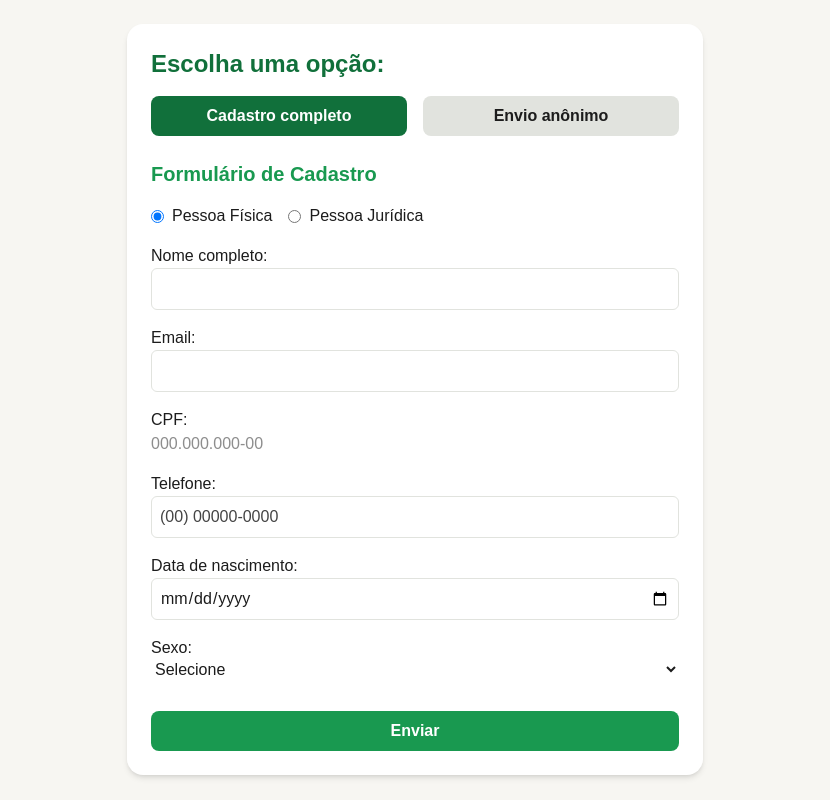
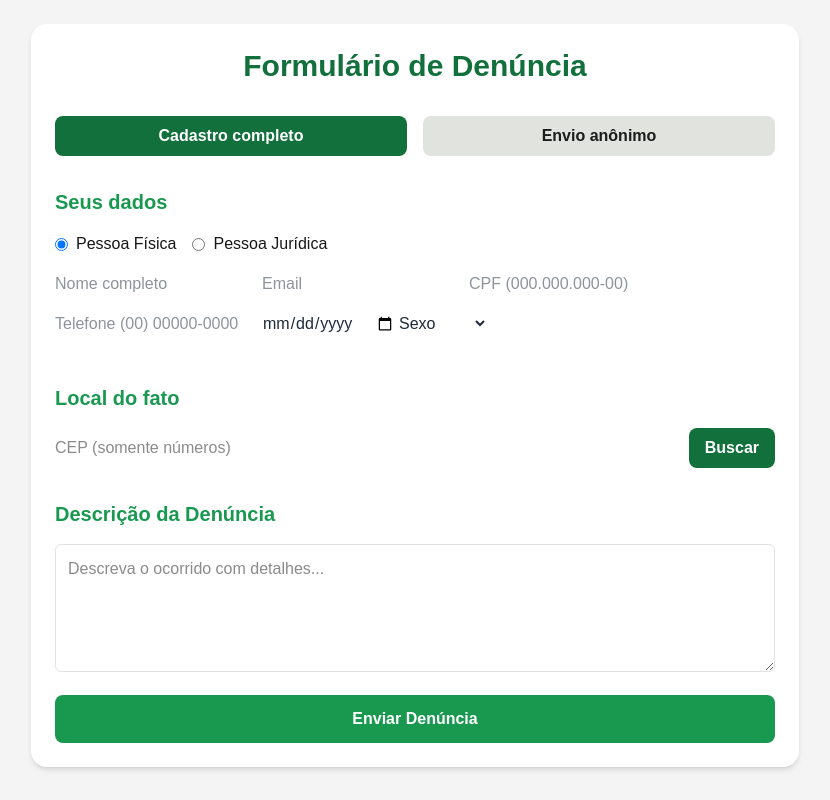
Before and after one commit to Bestofef-afk/Sistema-de-denuncias-de-problemas-urbanos, a Next.js app in the folder sistemadenuncia/: page /pages/formulario in a window 1280 px wide. Both pictures are taken after a click on the button "Cadastro completo". Shown: the whole page, without its empty margins (225-1055 px from the left). Built offline with nearby package versions, Linux system fonts and the light colour scheme.

Commit message:
atualização dia 19 1.0

```diff
--- a/sistemadenuncia/package.json
+++ b/sistemadenuncia/package.json
@@ -9,17 +9,11 @@
     "lint": "next lint"
   },
   "dependencies": {
-<<<<<<< Updated upstream
     "mysql2": "^3.14.1",
     "next": "15.3.2",
     "next-connect": "^1.0.0",
     "react": "^19.0.0",
     "react-dom": "^19.0.0"
-=======
-    "next": "15.3.2",
-    "react": "^19.1.0",
-    "react-dom": "^19.1.0"
->>>>>>> Stashed changes
   },
   "devDependencies": {
     "@tailwindcss/postcss": "^4",
--- a/sistemadenuncia/src/app/pages/formulario/page.jsx
+++ b/sistemadenuncia/src/app/pages/formulario/page.jsx
@@ -1,38 +1,71 @@
 'use client';
-import { useState } from 'react';
+import { useState, useEffect } from "react";
+import axios from "axios";
 
-function cadastro() {
+export default function DenunciaFormulario() {
     const [opcao, setOpcao] = useState(null);
     const [tipoPessoa, setTipoPessoa] = useState('fisica');
+    const [cep, setCep] = useState("");
+    const [endereco, setEndereco] = useState(null);
+    const [erroCep, setErroCep] = useState("");
+    const [mounted, setMounted] = useState(false);
+
+    useEffect(() => {
+        setMounted(true);
+    }, []);
+
+    async function buscarCep(e) {
+        e.preventDefault();
+        setErroCep("");
+        setEndereco(null);
+
+        if (!cep.match(/^\d{8}$/)) {
+            setErroCep("Digite um CEP válido com 8 dígitos.");
+            return;
+        }
+
+        try {
+            const res = await axios.get(`https://viacep.com.br/ws/${cep}/json/`);
+            if (res.data.erro) {
+                setErroCep("CEP não encontrado.");
+            } else {
+                setEndereco(res.data);
+            }
+        } catch (err) {
+            setErroCep("Erro ao buscar o CEP.");
+        }
+    }
+
+    function handleSubmit(e) {
+        e.preventDefault();
+        alert("Denúncia enviada com sucesso! (mock)");
+    }
 
     return (
-        <div className="min-h-screen bg-[#F7F6F2] text-[#1C1C1C] flex flex-col items-center p-6">
-            <div className="max-w-xl w-full bg-white p-6 rounded-2xl shadow-md">
-                <h2 className="text-2xl font-bold text-[#11703B] mb-4">Escolha uma opção:</h2>
-                <div className="flex gap-4 mb-6">
+        <main className="min-h-screen bg-[#f4f4f4] flex flex-col items-center p-6">
+            <section className="max-w-3xl w-full bg-white p-6 rounded-2xl shadow-md space-y-8">
+                <h2 className="text-3xl font-bold text-[#11703B] text-center">Formulário de Denúncia</h2>
+
+                {/* Escolha de Opção */}
+                <div className="flex gap-4">
                     <button
-                        className={`flex-1 py-2 px-4 rounded-lg font-semibold ${opcao === 'cadastro'
-                            ? 'bg-[#11703B] text-white'
-                            : 'bg-[#E1E3DE] text-[#1C1C1C]'
-                            }`}
+                        className={`flex-1 py-2 px-4 rounded-lg font-semibold ${opcao === 'cadastro' ? 'bg-[#11703B] text-white' : 'bg-[#E1E3DE] text-[#1C1C1C]'}`}
                         onClick={() => setOpcao('cadastro')}
                     >
                         Cadastro completo
                     </button>
                     <button
-                        className={`flex-1 py-2 px-4 rounded-lg font-semibold ${opcao === 'anonimo'
-                            ? 'bg-[#11703B] text-white'
-                            : 'bg-[#E1E3DE] text-[#1C1C1C]'
-                            }`}
+                        className={`flex-1 py-2 px-4 rounded-lg font-semibold ${opcao === 'anonimo' ? 'bg-[#11703B] text-white' : 'bg-[#E1E3DE] text-[#1C1C1C]'}`}
                         onClick={() => setOpcao('anonimo')}
                     >
                         Envio anônimo
                     </button>
                 </div>
 
+                {/* Formulário de Cadastro */}
                 {opcao === 'cadastro' && (
-                    <form className="flex flex-col gap-4">
-                        <h3 className="text-xl font-semibold text-[#199950]">Formulário de Cadastro</h3>
+                    <div className="space-y-4">
+                        <h3 className="text-xl font-semibold text-[#199950]">Seus dados</h3>
 
                         <div className="flex gap-4">
                             <label className="flex items-center gap-2">
@@ -45,7 +78,6 @@ function cadastro() {
                                 />
                                 Pessoa Física
                             </label>
-
                             <label className="flex items-center gap-2">
                                 <input
                                     type="radio"
@@ -58,103 +90,86 @@ function cadastro() {
                             </label>
                         </div>
 
-                        <label className="flex flex-col">
-                            Nome completo:
-                            <input type="text" name="nome" required className="w-full p-2 border border-[#E1E3DE] rounded-md bg-white text-[#1C1C1C] placeholder:text-[#444444] focus:outline-none focus:ring-2 focus:ring-[#11703B] transition" />
-                        </label>
+                        <input type="text" placeholder="Nome completo" required className="input-field text-gray-800" />
+                        <input type="email" placeholder="Email" required className="input-field text-gray-800" />
 
-                        <label className="flex flex-col">
-                            Email:
-                            <input type="email" name="email" required className="w-full p-2 border border-[#E1E3DE] rounded-md bg-white text-[#1C1C1C] placeholder:text-[#444444] focus:outline-none focus:ring-2 focus:ring-[#11703B] transition" />
-                        </label>
-
-                        {tipoPessoa === 'fisica' && (
-                            <label className="flex flex-col">
-                                CPF:
-                                <input
-                                    type="text"
-                                    name="cpf"
-                                    maxLength="14"
-                                    pattern="\d{3}\.?\d{3}\.?\d{3}-?\d{2}"
-                                    placeholder="000.000.000-00"
-                                    required
-                                    className="input-field"
-                                />
-                            </label>
+                        {tipoPessoa === 'fisica' ? (
+                            <input type="text" placeholder="CPF (000.000.000-00)" pattern="\d{3}\.?\d{3}\.?\d{3}-?\d{2}" required className="input-field text-gray-800" />
+                        ) : (
+                            <input type="text" placeholder="CNPJ (00.000.000/0000-00)" pattern="\d{2}\.?\d{3}\.?\d{3}/?\d{4}-?\d{2}" required className="input-field text-gray-800" />
                         )}
 
-                        {tipoPessoa === 'juridica' && (
-                            <label className="flex flex-col">
-                                CNPJ:
-                                <input
-                                    type="text"
-                                    name="cnpj"
-                                    maxLength="18"
-                                    pattern="\d{2}\.?\d{3}\.?\d{3}/?\d{4}-?\d{2}"
-                                    placeholder="00.000.000/0000-00"
-                                    required
-                                    className="input-field"
-                                />
-                            </label>
-                        )}
-
-                        <label className="flex flex-col">
-                            Telefone:
-                            <input
-                                type="tel"
-                                name="telefone"
-                                pattern="\(?\d{2}\)?\s?\d{4,5}-?\d{4}"
-                                placeholder="(00) 00000-0000"
-                                required
-                                className="w-full p-2 border border-[#E1E3DE] rounded-md bg-white text-[#1C1C1C] placeholder:text-[#444444] focus:outline-none focus:ring-2 focus:ring-[#11703B] transition"
-                            />
-                        </label>
-
-                        <label className="flex flex-col">
-                            Data de nascimento:
-                            <input type="date" name="dataNascimento" required className="w-full p-2 border border-[#E1E3DE] rounded-md bg-white text-[#1C1C1C] placeholder:text-[#444444] focus:outline-none focus:ring-2 focus:ring-[#11703B] transition" />
-                        </label>
-
-                        <label className="flex flex-col">
-                            Sexo:
-                            <select name="sexo" required className="input-field">
-                                <option value="" disabled selected>
-                                    Selecione
-                                </option>
+                        <input type="tel" placeholder="Telefone (00) 00000-0000" pattern="\(?\d{2}\)?\s?\d{4,5}-?\d{4}" required className="input-field text-gray-800" />
+                        <input type="date" required className="input-field text-gray-800" />
+                        <select required className="input-field text-gray-800">
+                            <option value="sexo" disabled selected>Sexo</option>
                             <option value="feminino">Feminino</option>
                             <option value="masculino">Masculino</option>
                             <option value="outro">Outro</option>
                         </select>
-                        </label>
-
-                        <button
-                            type="submit"
-                            className="mt-4 bg-[#199950] hover:bg-[#11703B] text-white py-2 px-4 rounded-lg font-semibold"
-                        >
-                            Enviar
-                        </button>
-                    </form>
+                    </div>
                 )}
 
+                {/* Aviso para envio anônimo */}
                 {opcao === 'anonimo' && (
                     <div className="text-center">
                         <h3 className="text-xl font-semibold text-[#199950] mb-2">Envio Anônimo</h3>
-                        <p className="text-[#444444] mb-4">Você tem certeza que não quer se cadastrar?</p>
-                        <div className="flex gap-4 justify-center">
-                            <button
-                                onClick={() => setOpcao('cadastro')}
-                                className="bg-[#E1E3DE] hover:bg-[#D9A700] text-[#1C1C1C] font-semibold py-2 px-4 rounded-lg"
-                            >
-                                Me cadastrar
-                            </button>
-                            <button className="bg-[#11703B] hover:bg-[#0d5a30] text-white font-semibold py-2 px-4 rounded-lg">
-                                Seguir anonimamente
-                            </button>
-                        </div>
+                        <p className="text-[#444444] mb-4">Você continuará sem se identificar.</p>
                     </div>
                 )}
+
+                {/* Seção do CEP */}
+                <div className="space-y-4">
+                    <h3 className="text-xl font-semibold text-[#199950]">Local do fato</h3>
+                    <form onSubmit={buscarCep} className="flex gap-4">
+                        <input
+                            type="text"
+                            placeholder="CEP (somente números)"
+                            value={cep}
+                            onChange={(e) => setCep(e.target.value)}
+                            className="input-field flex-grow"
+                            maxLength={8}
+                            pattern="\d{8}"
+                            inputMode="numeric"
+                            autoComplete="off"
+                        />
+                        <button type="submit" className="bg-[#11703B] text-white px-4 py-2 rounded-lg font-semibold">
+                            Buscar
+                        </button>
+                    </form>
+                    {erroCep && <p className="text-[#C0392B]">{erroCep}</p>}
+
+                    {endereco && (
+                        <div className="bg-gray-50 rounded-lg p-4 shadow-inner space-y-2">
+                            <p><strong>Rua:</strong> {endereco.logradouro || "—"}</p>
+                            <p><strong>Bairro:</strong> {endereco.bairro || "—"}</p>
+                            <p><strong>Cidade:</strong> {endereco.localidade || "—"}</p>
+                            <p><strong>Estado:</strong> {endereco.uf || "—"}</p>
                         </div>
+                    )}
+
+                    {mounted && endereco && (
+                        <iframe
+                            title="Mapa do endereço"
+                            width="100%"
+                            height="300"
+                            style={{ border: 0 }}
+                            loading="lazy"
+                            allowFullScreen
+                            src={`https://maps.google.com/maps?q=${encodeURIComponent(`${endereco.logradouro}, ${endereco.bairro}, ${endereco.localidade}, ${endereco.uf}`)}&output=embed`}
+                        />
+                    )}
                 </div>
+
+                {/* Denúncia */}
+                <form onSubmit={handleSubmit} className="space-y-4">
+                    <h3 className="text-xl font-semibold text-[#199950]">Descrição da Denúncia</h3>
+                    <textarea placeholder="Descreva o ocorrido com detalhes..." required className="w-full h-32 p-3 border border-[#E1E3DE] rounded-md focus:ring-2 focus:ring-[#11703B]"></textarea>
+                    <button type="submit" className="w-full bg-[#199950] hover:bg-[#11703B] text-white py-3 rounded-lg font-semibold">
+                        Enviar Denúncia
+                    </button>
+                </form>
+            </section>
+        </main>
     );
 }
-export default cadastro;
```
Lines whose indentation alone changed are shown as unchanged.
